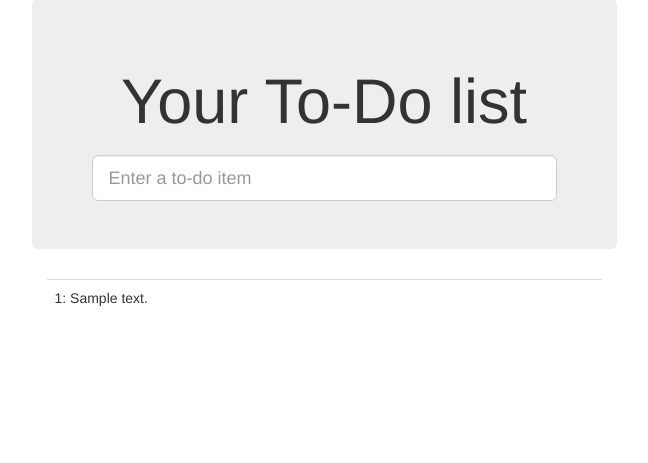
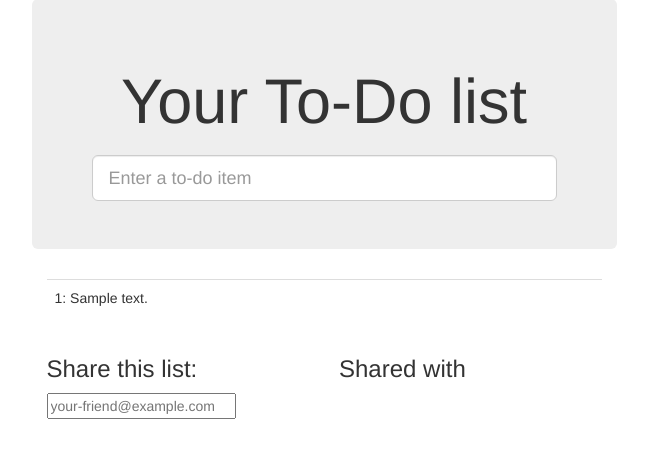
Before and after one commit to jakubmatyszewski/tdd-oreilly, a Django app: page /lists/1/ in a window 1280 px wide. Shown: the part 73-536 px from the top of the page, without its empty margins (316-964 px from the left). Run offline with Django 3.2, Linux system fonts and the light colour scheme; tables that the repository leaves empty hold one stand-in row (values such as "Sample post"); some libraries are stand-ins or nearby versions.

Commit message:
Enable lists sharing.

```diff
--- a/functional_tests/list_page.py
+++ b/functional_tests/list_page.py
@@ -28,7 +28,7 @@
 
     def get_share_box(self):
         return self.test.browser.find_element_by_css_selector(
-            'input[name="share"]'
+            'input[name="sharee"]'
         )
 
     def get_shared_with_list(self):
@@ -36,7 +36,7 @@
             '.list-share'
         )
 
-    def share_list_with(self):
+    def share_list_with(self, email):
         self.get_share_box().send_keys(email)
         self.get_share_box().send_keys(Keys.ENTER)
         self.test.wait_for(lambda: self.test.assertIn(
--- a/functional_tests/test_sharing.py
+++ b/functional_tests/test_sharing.py
@@ -32,7 +32,7 @@
 
         # She notices a "Share this list" option
         share_box = self.browser.find_element_by_css_selector(
-            'input[name="share"]'
+            'input[name="sharee"]'
         )
         self.assertEqual(
             share_box.get_attribute('placeholder'),
@@ -44,8 +44,8 @@
         list_page.share_list_with('bob@example.com')
 
         # Bob now goes to the lists page with his browser
-        self.browser = oni_browser
-        MyListPage(self).go_to_my_lists_page()
+        self.browser = bob_browser
+        MyListsPage(self).go_to_my_lists_page()
 
         # He sees Edith's list in there
         self.browser.find_element_by_link_text('Get help').click()
--- a/lists/models.py
+++ b/lists/models.py
@@ -9,6 +9,9 @@
         settings.AUTH_USER_MODEL,
         blank=True,
         null=True
+    )
+    shared_with = models.ManyToManyField(
+        settings.AUTH_USER_MODEL, related_name='shared_lists'
     )
 
     def get_absolute_url(self):
--- a/lists/templates/base.html
+++ b/lists/templates/base.html
@@ -3,7 +3,7 @@
 	<head>
 		<meta charset="utf-8">
 		<meta http-equiv="X-UA-Compatible" content="IE=edge">
-		<meta name="viewport" content="width=device-width, initla-scale=1">
+		<meta name="viewport" content="width=device-width, initial-scale=1">
 
 		<title>To-Do lists</title>
 
--- a/lists/templates/list.html
+++ b/lists/templates/list.html
@@ -7,4 +7,26 @@
 				<tr><td>{{ forloop.counter }}: {{ item.text }}</td></tr>
 			{% endfor %}
 		</table>
+		{% if list.owner %}
+			<p>List owner: <span id="id_list_owner">{{ list.owner.email }}</span><p>
+		{% endif %}
 {% endblock %}
+{% block extra_content %}
+<div class="row">
+	<div class="col-md-6">
+		<h3>Share this list:</h3>
+		<form class="form-inline" method="POST" action="{% url 'share_list' list.id %}" >
+		{% csrf_token %}
+		<input name="sharee" placeholder="your-friend@example.com" />
+		</form>
+	</div>
+	<div class="col-md-6">
+		<h3>Shared with</h3>
+		<ul>
+		    {% for sharee in list.shared_with.all %}
+		      <li class="list-share">{{ sharee.email }}</li>
+		    {% endfor %}
+		</ul>
+	</div>
+</div>
+{% endblock %}
--- a/lists/urls.py
+++ b/lists/urls.py
@@ -20,4 +20,5 @@
     url(r'^new$', views.new_list, name='new_list'),
     url(r'^(\d+)/$', views.view_list, name='view_list'),
     url(r'^users/(.+)/$', views.my_lists, name='my_lists'),
+    url(r'^(\d+)/share$', views.share_list, name='share_list'),
 ]
--- a/lists/views.py
+++ b/lists/views.py
@@ -34,3 +34,12 @@
 def my_lists(request, email):
     owner = User.objects.get(email=email)
     return render(request, 'my_lists.html', {'owner': owner})
+
+
+def share_list(request, list_id):
+    list_ = List.objects.get(id=list_id)
+    print(request.POST['sharee'])
+    list_.shared_with.add(request.POST['sharee'])
+    list_.shared_with.add('a@b.com')
+    print(list_.shared_with.all())
+    return redirect(list_)
```
Also changed, not shown: lists/templates/my_lists.html (+14 -4 lines), lists/tests/test_models.py (+7 -0 lines), lists/tests/test_views.py (+20 -0 lines), lists/migrations/0006_list_shared_with.py (added).
